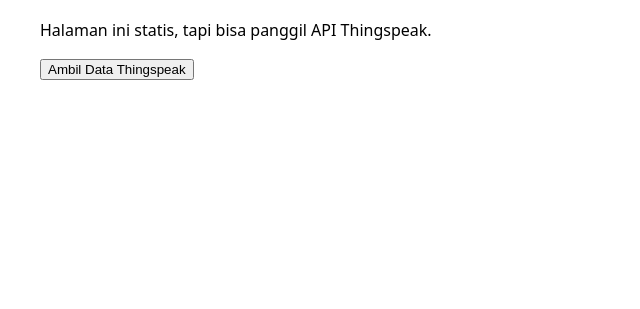
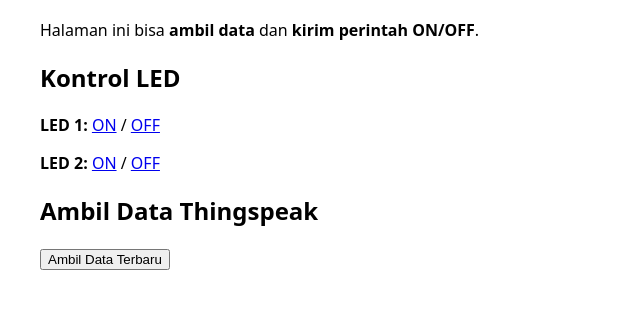
Before and after one commit to danaffani/prak7iot, a plain HTML site: page index.html in a window 1280 px wide. Shown: the part 107-416 px from the top of the page, without its empty margins (0-640 px from the left). Drawn offline with Linux system fonts and the light colour scheme.

Commit message:
update channel id, read/write api from thingspeak

```diff
--- a/index.html
+++ b/index.html
@@ -3,22 +3,42 @@
   <head>
     <meta charset="utf-8" />
     <meta name="viewport" content="width=device-width,initial-scale=1" />
-    <title>ESP8266 + Thingspeak Test</title>
+    <title>ESP8266 + Thingspeak Control</title>
   </head>
   <body style="font-family: system-ui, sans-serif; padding: 32px;">
     <h1>ESP8266 → Thingspeak via Vercel</h1>
-    <p>Halaman ini statis, tapi bisa panggil API Thingspeak.</p>
+    <p>Halaman ini bisa <b>ambil data</b> dan <b>kirim perintah ON/OFF</b>.</p>
 
-    <button id="btn">Ambil Data Thingspeak</button>
+    <!-- Bagian kontrol LED -->
+    <h2>Kontrol LED</h2>
+    <p>
+      <b>LED 1:</b>
+      <a href="https://api.thingspeak.com/update?api_key=K7Q0Q0BDMI2R331J&field1=1" target="_blank">ON</a> /
+      <a href="https://api.thingspeak.com/update?api_key=K7Q0Q0BDMI2R331J&field1=0" target="_blank">OFF</a>
+    </p>
+
+    <p>
+      <b>LED 2:</b>
+      <a href="https://api.thingspeak.com/update?api_key=K7Q0Q0BDMI2R331J&field2=1" target="_blank">ON</a> /
+      <a href="https://api.thingspeak.com/update?api_key=K7Q0Q0BDMI2R331J&field2=0" target="_blank">OFF</a>
+    </p>
+
+    <!-- Bagian baca data -->
+    <h2>Ambil Data Thingspeak</h2>
+    <button id="btn">Ambil Data Terbaru</button>
     <pre id="output"></pre>
 
     <script>
       document.getElementById("btn").onclick = async () => {
-        const r = await fetch(
-          "https://api.thingspeak.com/channels/9/feeds.json?results=2"
-        ); // contoh channel publik
+        const url =
+          "https://api.thingspeak.com/channels/3096028/feeds.json?api_key=0GQ0Y8ZFF89XDO6K&results=2";
+        const r = await fetch(url);
         const data = await r.json();
-        document.getElementById("output").textContent = JSON.stringify(data, null, 2);
+        document.getElementById("output").textContent = JSON.stringify(
+          data,
+          null,
+          2
+        );
       };
     </script>
   </body>
```
